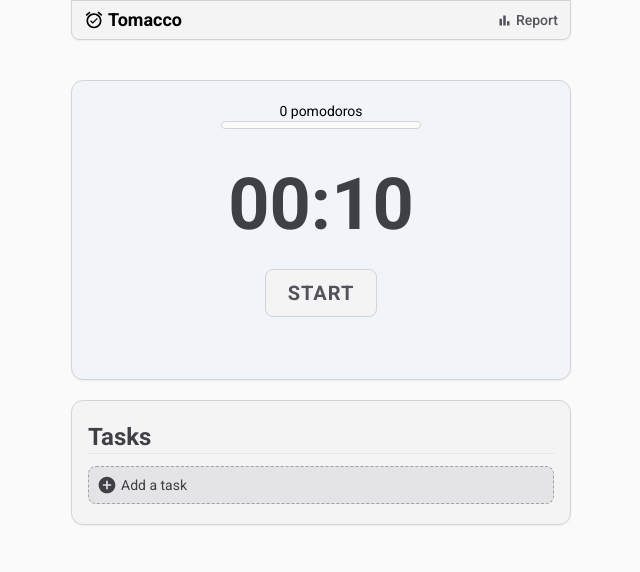
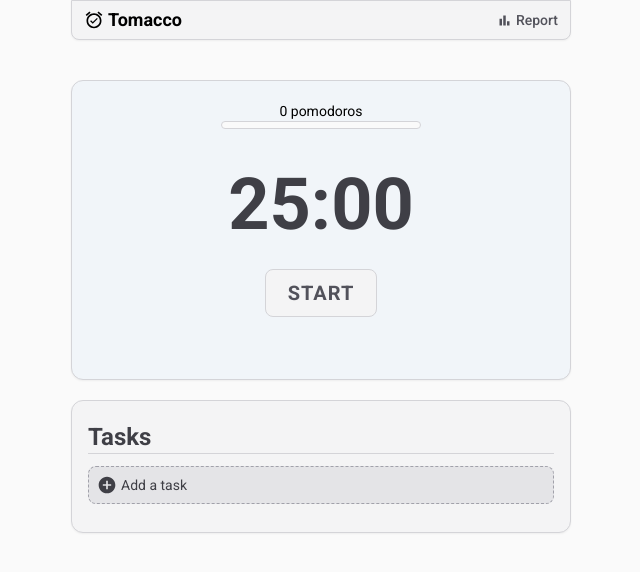
Before and after one commit to cnmorocho/tomacco-app, a Next.js app: page / in a window 1280 px wide. Shown: the top 572 px of the page, without its empty margins (319-959 px from the left). Built offline with nearby package versions, Linux system fonts and the light colour scheme.

Commit message:
feature: se agrego la lista de tareas completadas y se mejoro la integración de las tareas con el contador

```diff
--- a/src/components/TaskItem.tsx
+++ b/src/components/TaskItem.tsx
@@ -1,14 +1,14 @@
 import React, { useState } from 'react';
 import { useAppDispatch } from '@/redux/hooks';
-import { switchIsDoneStatus, type Task } from '@/redux/slices/tasks';
+import { markAsCompleted, markAsTodo, type Task } from '@/redux/slices/tasks';
 import { useSortable } from '@dnd-kit/sortable';
 import { CSS } from '@dnd-kit/utilities';
 import RadioButtonUncheckedIcon from '@mui/icons-material/RadioButtonUnchecked';
 import CheckCircleOutlineIcon from '@mui/icons-material/CheckCircleOutline';
 
-type TaskItemProps = {
+interface TaskItemProps {
     task: Task;
-};
+}
 
 export function TaskItem({ task }: TaskItemProps): React.ReactElement {
     const [isHoveringDoneCheckbox, setIsHoveringDoneCheckbox] = useState(false);
@@ -18,10 +18,21 @@ export function TaskItem({ task }: TaskItemProps): React.ReactElement {
             id: task.id,
         });
 
-    const style = {
-        transform: CSS.Transform.toString(transform),
-        transition,
-    };
+    const style = React.useMemo(
+        () => ({
+            transform: CSS.Transform.toString(transform),
+            transition,
+        }),
+        [transform, transition]
+    );
+
+    function handleTaskStatusChange(): void {
+        if (!task.isCompleted) {
+            dispatch(markAsCompleted(task.id));
+        } else {
+            dispatch(markAsTodo(task.id));
+        }
+    }
 
     return (
         <div
@@ -40,12 +51,14 @@ export function TaskItem({ task }: TaskItemProps): React.ReactElement {
                     onMouseOut={() => {
                         setIsHoveringDoneCheckbox(false);
                     }}
-                    onClick={() => dispatch(switchIsDoneStatus(task.id))}
+                    onClick={() => {
+                        handleTaskStatusChange();
+                    }}
                     onPointerDown={(e) => {
                         e.stopPropagation();
                     }}
                 >
-                    {task.isDone || isHoveringDoneCheckbox ? (
+                    {task.isCompleted || isHoveringDoneCheckbox ? (
                         <CheckCircleOutlineIcon
                             className="text-zinc-700"
                             sx={{ fontSize: '20px' }}
@@ -58,13 +71,13 @@ export function TaskItem({ task }: TaskItemProps): React.ReactElement {
                     )}
                 </div>
                 <p
-                    className={`${task.isDone ? 'line-through' : 'no-underline'} text-sm break-all overflow-hidden text-ellipsis`}
+                    className={`text-sm break-all overflow-hidden text-ellipsis`}
                 >
                     {task.title}
                 </p>
             </div>
             <p className="text-sm font-bold text-zinc-500 px-1">
-                {task.pomodorosCompleted}/{task.pomodoros}
+                {task.isCompleted ? task.pomodorosCompleted : task.pomodorosRemaining }
             </p>
         </div>
     );
--- a/src/components/TasksList.tsx
+++ b/src/components/TasksList.tsx
@@ -10,7 +10,8 @@ import type { ChangeEvent, KeyboardEvent } from 'react';
 import { useAppDispatch, useAppSelector } from '@/redux/hooks';
 import {
     createTask,
-    incresePomodorosCompleted,
+    updatePomodorosCount,
+    markAsCompleted,
     refreshOrder,
     removeTask,
 } from '@/redux/slices/tasks';
@@ -25,6 +26,7 @@ import {
 } from '@dnd-kit/sortable';
 import type { DragEndEvent } from '@dnd-kit/core';
 import { TaskItem } from './TaskItem';
+import Divider from './Divider';
 
 export default function TasksList(): React.ReactElement {
     const tasks = useAppSelector((state) => state.tasks);
@@ -33,18 +35,32 @@ export default function TasksList(): React.ReactElement {
 
     function handleDragEnd(event: DragEndEvent): void {
         const { active, over } = event;
-        const olderIndex = tasks.findIndex((task) => task.id === active.id);
-        const newIndex = tasks.findIndex((task) => task.id === over?.id);
-        const newTasks = arrayMove(tasks, olderIndex, newIndex);
+
+        if (over == null || active.id === over.id) return;
+
+        const activeTask = tasks.todo.find((task) => task.id === active.id);
+        const overTask = tasks.todo.find((task) => task.id === over.id);
+
+        if (activeTask == null || overTask == null) {
+            return;
+        }
+
+        const olderIndex = tasks.todo.findIndex(
+            (task) => task.id === active.id
+        );
+        const newIndex = tasks.todo.findIndex((task) => task.id === over.id);
+        const newTasks = arrayMove(tasks.todo, olderIndex, newIndex);
         dispatch(refreshOrder(newTasks));
     }
 
     useEffect(() => {
-        if (tasks.length > 0) {
+        if (tasks.todo.length > 0) {
             if (pomodoro.currentTime === 0 && pomodoro.status === 'Focus') {
-                const activeTask = tasks[0];
-                if (!activeTask.isDone) {
-                    dispatch(incresePomodorosCompleted(activeTask.id));
+                const activeTask = tasks.todo[0];
+                if (activeTask.pomodorosRemaining === 1) {
+                    dispatch(markAsCompleted(activeTask.id));
+                } else {
+                    dispatch(updatePomodorosCount(activeTask.id));
                 }
             }
         }
@@ -62,14 +78,17 @@ export default function TasksList(): React.ReactElement {
                         Tasks
                     </p>
                 </div>
-                <hr className="pb-3" />
+                <hr className="pb-3 border-zinc-300" />
+                <div className='pb-2'>
+                    <AddTaskItem />
+                </div>
                 <SortableContext
-                    items={tasks}
+                    items={tasks.todo}
                     strategy={verticalListSortingStrategy}
                 >
-                    {tasks.length > 0 && (
+                    {tasks.todo.length > 0 && (
                         <div className="mb-2 flex flex-col gap-2">
-                            {tasks.map((task, index) => (
+                            {tasks.todo.map((task, index) => (
                                 <div
                                     className="flex items-center gap-1 max-w-full"
                                     key={index}
@@ -90,7 +109,29 @@ export default function TasksList(): React.ReactElement {
                         </div>
                     )}
                 </SortableContext>
-                <AddTaskItem />
+                {tasks.completed.length > 0 && (
+                    <div className="py-2 flex flex-col gap-2">
+                        <Divider title="Completed" />
+                        {tasks.completed.map((task, index) => (
+                            <div
+                                className="flex items-center gap-1 max-w-full"
+                                key={index}
+                            >
+                                <TaskItem task={task} key={task.id} />
+                                <button
+                                    onClick={() =>
+                                        dispatch(removeTask(task.id))
+                                    }
+                                >
+                                    <DeleteForever
+                                        className="text-zinc-700"
+                                        sx={{ fontSize: '20px' }}
+                                    />
+                                </button>
+                            </div>
+                        ))}
+                    </div>
+                )}
             </div>
         </DndContext>
     );
@@ -121,9 +162,9 @@ function AddTaskItem(): React.ReactElement {
             createTask({
                 id: new Date().getMilliseconds(),
                 title: taskTitle,
-                pomodoros: pomodorosEstimated,
+                pomodorosRemaining: pomodorosEstimated,
                 pomodorosCompleted: 0,
-                isDone: false,
+                isCompleted: false,
             })
         );
     }
--- a/src/redux/slices/countdown.ts
+++ b/src/redux/slices/countdown.ts
@@ -1,13 +1,9 @@
 import type { Pomodoro } from '@/types';
 import { createSlice } from '@reduxjs/toolkit';
 
-// const FOCUS_TIME = 1500;
-// const BREAK_TIME = 300;
-// const LONG_BREAK_TIME = 900;
-
-const FOCUS_TIME = 10;
-const BREAK_TIME = 5;
-const LONG_BREAK_TIME = 8;
+const FOCUS_TIME = 1500;
+const BREAK_TIME = 300;
+const LONG_BREAK_TIME = 900;
 
 const initialState: Pomodoro = {
     isRunning: false,
--- a/src/redux/slices/tasks.ts
+++ b/src/redux/slices/tasks.ts
@@ -1,64 +1,98 @@
-import { createSlice } from '@reduxjs/toolkit';
+import { createSlice, type PayloadAction } from '@reduxjs/toolkit';
 
-type ActionType = {
-    type: string;
-    payload: Task | Task[] | number;
-};
-
-export type Task = {
+export interface Task {
     id: number;
     title: string;
-    pomodoros: number;
+    pomodorosRemaining: number;
     pomodorosCompleted: number;
-    isDone: boolean;
+    isCompleted: boolean;
+}
+
+export interface TaskList {
+    todo: Task[];
+    completed: Task[];
+}
+
+type StateType = TaskList;
+
+const initialState: StateType = {
+    todo: [],
+    completed: [],
 };
-
-type StateType = Task[];
-
-const initialState: StateType = [];
 
 export const tasksSlice = createSlice({
     name: 'tasks',
     initialState,
     reducers: {
-        createTask: (state: StateType, action: ActionType) => {
-            return [...state, action.payload as Task];
+        createTask: (state: StateType, action: PayloadAction<Task>) => {
+            return { ...state, todo: [...state.todo, action.payload] };
         },
-        incresePomodorosCompleted: (state: StateType, action: ActionType) => {
-            const tasks: Task[] = state.map((task) => {
-                if (task.id === (action.payload as number)) {
-                    return {
-                        ...task,
-                        pomodorosCompleted: task.pomodorosCompleted + 1,
-                    };
+        removeTask: (state: StateType, action: PayloadAction<number>) => {
+            return {
+                todo: state.todo.filter((task) => task.id !== action.payload),
+                completed: state.completed.filter((task) => task.id !== action.payload),
+            };
+        },
+        markAsCompleted: (state: StateType, action: PayloadAction<number>) => {
+            const task = state.todo.find((task) => task.id === action.payload);
+            if (task !== undefined) {
+                return {
+                    todo: state.todo.filter(
+                        (task) => task.id !== action.payload
+                    ),
+                    completed: [
+                        ...state.completed,
+                        { ...task, isCompleted: true, pomodorosRemaining: 0, pomodorosCompleted: task.pomodorosCompleted + 1 },
+                    ],
+                };
+            }
+            return state;
+        },
+        markAsTodo: (state: StateType, action: PayloadAction<number>) => {
+            const task = state.completed.find(
+                (task) => task.id === action.payload
+            );
+            if (task !== undefined) {
+                return {
+                    todo: [
+                        ...state.todo,
+                        { ...task, isCompleted: false, pomodorosRemaining: 1 },
+                    ],
+                    completed: state.completed.filter(
+                        (task) => task.id !== action.payload
+                    ),
+                };
+            }
+            return state;
+        },
+        refreshOrder: (state: StateType, action: PayloadAction<Task[]>) => {
+            return { ...state, todo: action.payload };
+        },
+        updatePomodorosCount: (
+            state: StateType,
+            action: PayloadAction<number>
+        ) => {
+            if (state.todo.length === 0) return state;
+            const tasks: Task[] = state.todo.map((task) => {
+                if (task.id === action.payload) {
+                    if (task.pomodorosRemaining === 1){
+                        return task
+                    } else {
+                        return { ...task, pomodorosRemaining: task.pomodorosRemaining - 1, pomodorosCompleted: task.pomodorosCompleted + 1};
+                    }
                 } else return task;
             });
-            return tasks;
-        },
-        refreshOrder: (state: StateType, action: ActionType) => {
-            return action.payload as Task[];
-        },
-        switchIsDoneStatus: (state: StateType, action: ActionType) => {
-            const tasks: Task[] = state.map((task) => {
-                if (task.id === (action.payload as number)) {
-                    return { ...task, isDone: !task.isDone };
-                } else return task;
-            });
-            return tasks;
-        },
-        removeTask: (state: StateType, action: ActionType) => {
-            return state.filter(
-                (task) => task.id !== (action.payload as number)
-            );
+            return { ...state, todo: tasks };
         },
     },
 });
 
 export const {
     createTask,
-    switchIsDoneStatus,
+    markAsCompleted,
+    markAsTodo,
     removeTask,
     refreshOrder,
-    incresePomodorosCompleted,
+    updatePomodorosCount,
 } = tasksSlice.actions;
 export default tasksSlice.reducer;
```
